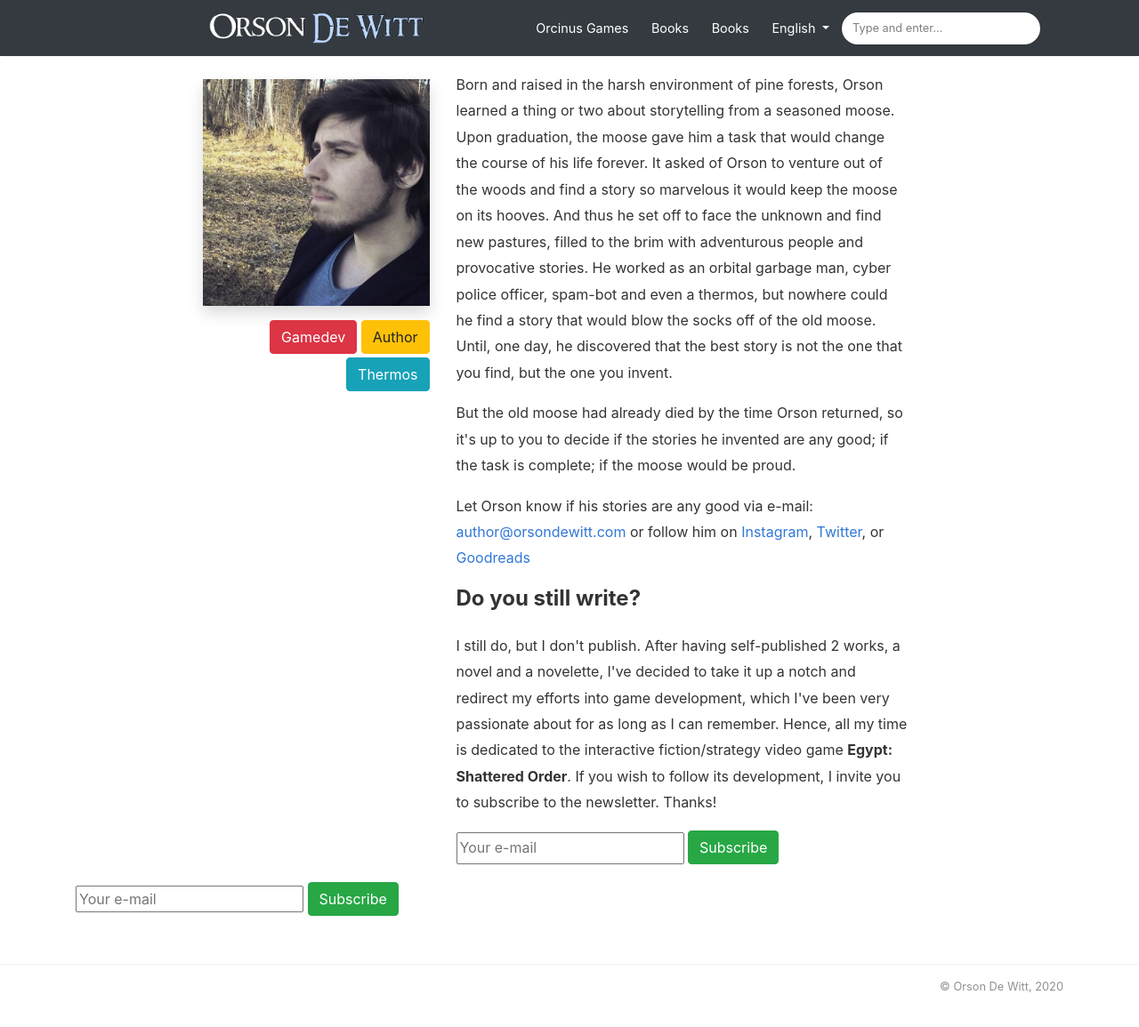
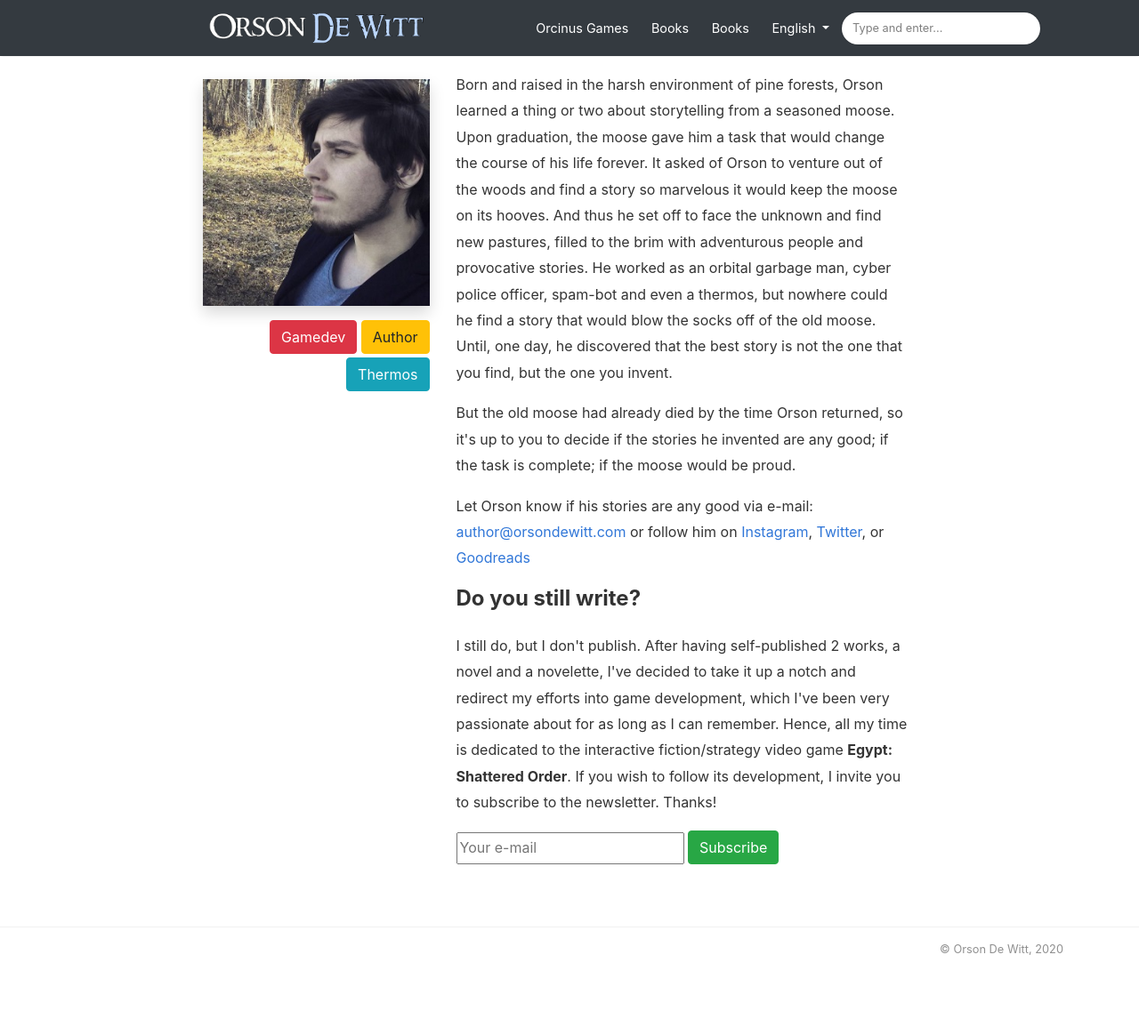
Before and after one commit to OrsonDWitt/OrsonDWitt.github.io, a Jekyll site: the page built from _pages/about.md, in a window 1280 px wide and 1193 px high. Shown: the top 1155 px of the window at 89% size. Built offline with Jekyll 4.4.1, drawn with Linux system fonts in a browser that asks for light colours; nearby versions of some CDN libraries.

Commit message:
Update default.html

```diff
--- a/_layouts/default.html
+++ b/_layouts/default.html
@@ -128,9 +128,6 @@
 ================================================== -->
 <div class="main-content">
     {{ content }}
-			{% if page.url == "/about" %}
-{% include subscribe.html %}
-		    {% endif %}
 {% if page.layout == 'post' %}
 <h4>Did you like what you read?</h4>
 Ever so often I send out a mail to my subscribers with things I consider worth sharing — interesting facts, game updates, new pieces of writing, etc. — and I invite <b>you</b> to join us.
```
